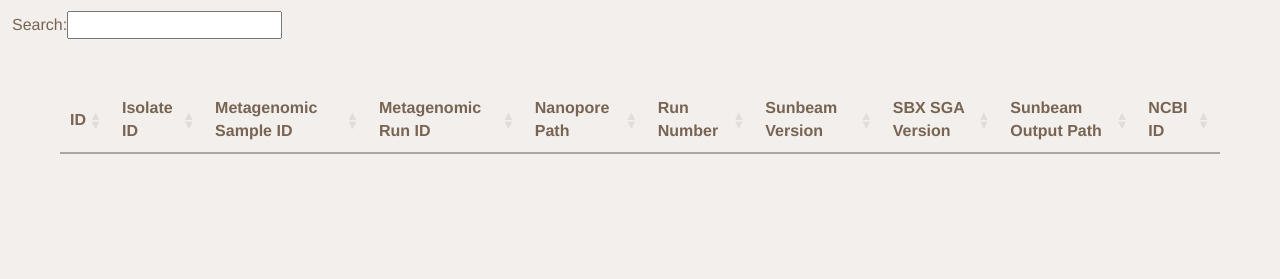
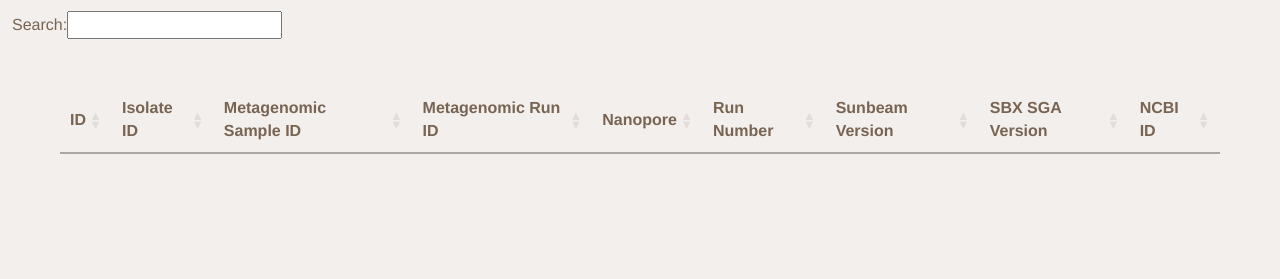
Before and after one commit to PennChopMicrobiomeProgram/marc_web, a Flask app: page /assemblies in a window 1280 px wide. Shown: the part 103-382 px from the top of the page. Run offline with Flask 3, Linux system fonts and the light colour scheme; data that the repository does not hold is empty; parts of the project's set-up code (start-up, migrations or seed data) failed here and were passed over; some libraries are stand-ins or nearby versions; some web fonts are replaced.

Commit message:
Add nanopore flag to assemblies view

```diff
--- a/app/app.py
+++ b/app/app.py
@@ -178,7 +178,18 @@ def browse_assemblies():
 
 @app.route("/api/assemblies")
 def api_assemblies():
-    return datatables_response(select(Assembly))
+    query = select(
+        Assembly.id,
+        Assembly.isolate_id,
+        Assembly.metagenomic_sample_id,
+        Assembly.metagenomic_run_id,
+        Assembly.nanopore_path.isnot(None).label("nanopore"),
+        Assembly.run_number,
+        Assembly.sunbeam_version,
+        Assembly.sbx_sga_version,
+        Assembly.ncbi_id,
+    )
+    return datatables_response(query)
 
 
 @app.route("/assembly_qc")
--- a/app/templates/browse_assemblies.html
+++ b/app/templates/browse_assemblies.html
@@ -14,11 +14,10 @@
           <th>Isolate ID</th>
           <th>Metagenomic Sample ID</th>
           <th>Metagenomic Run ID</th>
-          <th>Nanopore Path</th>
+          <th>Nanopore</th>
           <th>Run Number</th>
           <th>Sunbeam Version</th>
           <th>SBX SGA Version</th>
-          <th>Sunbeam Output Path</th>
           <th>NCBI ID</th>
         </tr>
       </thead>
@@ -35,11 +34,10 @@ $(document).ready(function () {
         { data: 'isolate_id' },
         { data: 'metagenomic_sample_id' },
         { data: 'metagenomic_run_id' },
-        { data: 'nanopore_path' },
+        { data: 'nanopore' },
         { data: 'run_number' },
         { data: 'sunbeam_version' },
         { data: 'sbx_sga_version' },
-        { data: 'sunbeam_output_path' },
         { data: 'ncbi_id' }
     ]);
 
```
